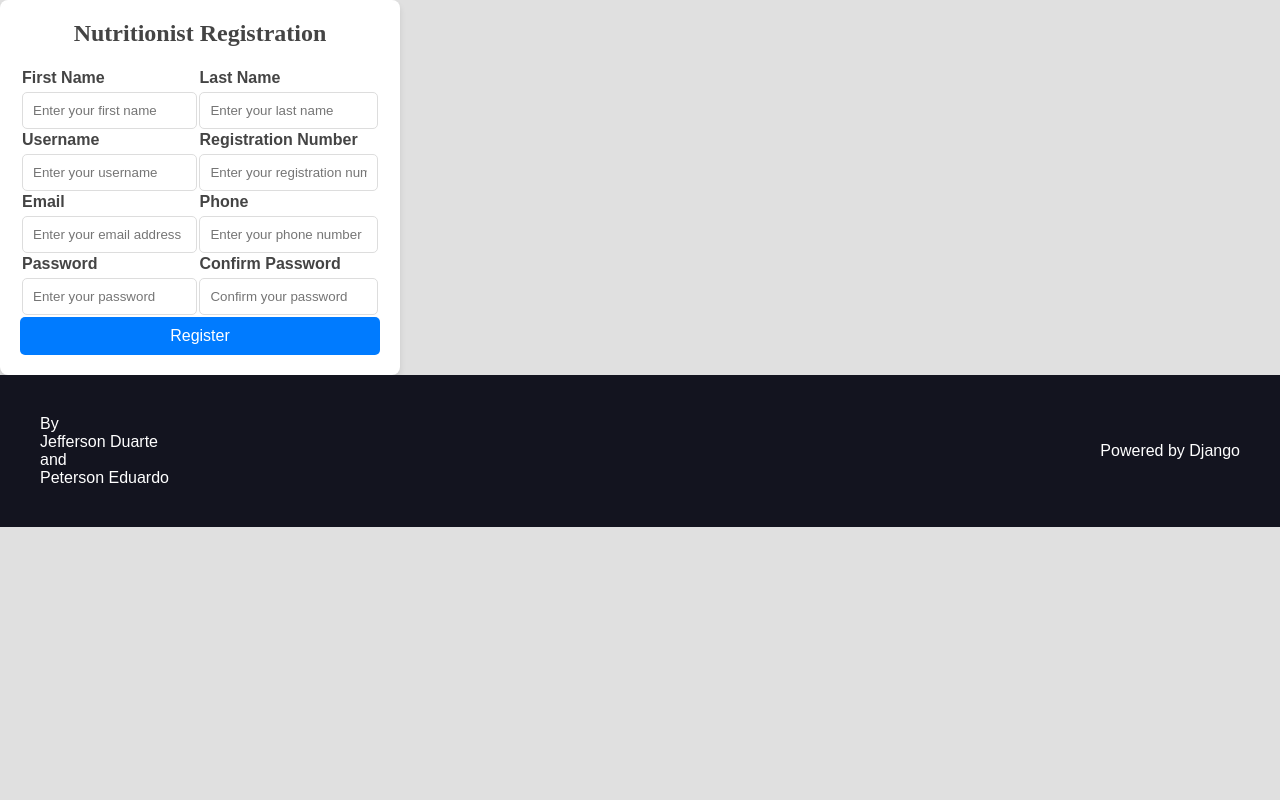
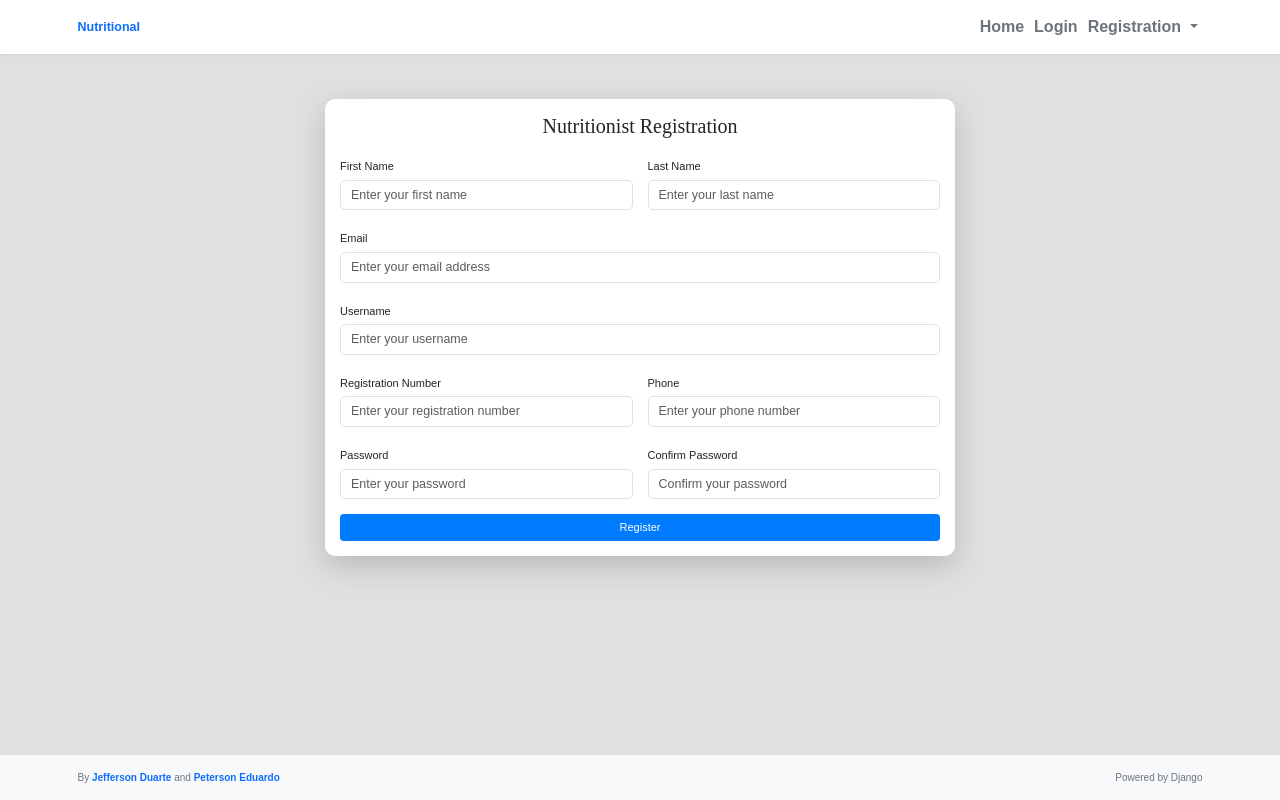
Before and after one commit to jefferson-duarte/Nutritional_Management_Project, a Django app: template authentication/templates/authentication/nutritionist_registration.html in a window 1280 px wide. Run offline with Django 5.2, Linux system fonts and the light colour scheme; the template is opened without the code that fills it, so the values that code supplies are empty.

Commit message:
Adjusted the layouts of the authentication

```diff
--- a/authentication/static/authentication/css/authentication.css
+++ b/authentication/static/authentication/css/authentication.css
@@ -1,43 +1,87 @@
+/* registration */
 .registration-form {
-  background: #fff;
+  max-width: 600px;
+  margin: 0 auto;
+}
+
+.card {
+  background-color: #fff;
+  border: none;
+}
+
+.btn-primary {
+  background-color: #007bff;
+  border: none;
+  transition: background-color 0.3s ease;
+}
+
+.btn-primary:hover {
+  background-color: #0056b3;
+}
+
+/* login */
+.login-form {
+  background: white;
+  border-radius: 8px;
   padding: 20px;
-  border-radius: 8px;
   box-shadow: 0 4px 6px rgba(0, 0, 0, 0.1);
   width: 100%;
-  max-width: 400px;
+  max-width: 400px; /* Adjusted max-width for larger screens */
+  margin: 0 auto; /* Center form horizontally */
 }
-.registration-form h2 {
+
+.login-form h2 {
   margin-bottom: 20px;
+  font-size: 2rem; /* Increased font size */
   text-align: center;
 }
+
 .form-group {
-  margin-bottom: 15px;
+  margin-bottom: 20px; /* Increased spacing for clarity */
 }
+
 .form-group label {
   display: block;
   margin-bottom: 5px;
+  font-size: 1rem; /* Increased font size */
   font-weight: bold;
 }
+
 .form-group input {
   width: 100%;
-  padding: 10px;
-  border: 1px solid #ddd;
-  border-radius: 5px;
+  padding: 12px; /* Increased padding for better usability */
+  border: 1px solid #ccc;
+  border-radius: 4px;
+  font-size: 1rem; /* Adjusted font size */
 }
-.form-group input:focus {
-  border-color: #007bff;
-  outline: none;
+
+.btn {
+  display: block;
+  width: 100%;
+  padding: 12px; /* Increased padding for a more prominent button */
+  background: #007BFF;
+  color: white;
+  border: none;
+  border-radius: 4px;
+  font-size: 1.1rem; /* Slightly larger font size for better visibility */
+  cursor: pointer;
+  margin-top: 15px;
 }
-.btn {
-  width: 100%;
-  padding: 10px;
-  background-color: #007bff;
-  color: #fff;
-  border: none;
-  border-radius: 5px;
-  cursor: pointer;
-  font-size: 16px;
+
+.btn:hover {
+  background: #0056b3;
 }
-.btn:hover {
-  background-color: #0056b3;
+
+.error-message {
+  color: red;
+  font-size: 1rem; /* Increased font size */
+  margin-top: 15px;
+  text-align: center;
 }
+
+/* Ensure the form is responsive */
+@media (max-width: 768px) {
+  .login-form {
+    width: 90%; /* Make form width responsive on smaller screens */
+  }
+}
--- a/authentication/templates/authentication/nutritionist_registration.html
+++ b/authentication/templates/authentication/nutritionist_registration.html
@@ -1,55 +1,57 @@
 {% extends "global/base.html" %}
 
+{% block title %}Nutritionist Registration{% endblock title %}
+
 {% block content %}
+<div class="container my-5">
+    <div class="card shadow-lg p-4 rounded-4">
+        <h2 class="text-center mb-4" style="font-size: 2rem;">Nutritionist Registration</h2>
+        <form class="registration-form" action="{% url 'register_nutritionist_api' %}" method="POST">
+            {% csrf_token %}
 
-    <form class="registration-form" action="{% url 'register_nutritionist_api' %}" method="POST">
-    {% csrf_token %}
+            <div class="row g-4">
+                <div class="col-md-6">
+                    <label for="first_name" class="form-label" style="font-size: 1.1rem;">First Name</label>
+                    <input type="text" id="first_name" name="user[first_name]" class="form-control form-control-lg" placeholder="Enter your first name" required>
+                </div>
+                <div class="col-md-6">
+                    <label for="last_name" class="form-label" style="font-size: 1.1rem;">Last Name</label>
+                    <input type="text" id="last_name" name="user[last_name]" class="form-control form-control-lg" placeholder="Enter your last name" required>
+                </div>
 
-    <h2>Nutritionist Registration</h2>
+                <div class="col-12">
+                    <label for="email" class="form-label" style="font-size: 1.1rem;">Email</label>
+                    <input type="email" id="email" name="user[email]" class="form-control form-control-lg" placeholder="Enter your email address" required>
+                </div>
 
-    <table>
-        <tr>
-            <td class="form-group">
-                <label for="first_name">First Name</label>
-                <input type="text" id="first_name" name="user[first_name]" placeholder="Enter your first name" required>
-            </td>
-            <td class="form-group">
-                <label for="last_name">Last Name</label>
-                <input type="text" id="last_name" name="user[last_name]" placeholder="Enter your last name" required>
-            </td>
-        </tr>
-        <tr>
-            <td class="form-group">
-                <label for="username">Username</label>
-                <input type="text" id="username" name="user[username]" placeholder="Enter your username" required>
-            </td>
-            <td class="form-group">
-                <label for="registration_number">Registration Number</label>
-                <input type="text" id="registration_number" name="registration_number" placeholder="Enter your registration number" required>
-            </td>
-        </tr>
-        <tr>
-            <td class="form-group">
-                <label for="email">Email</label>
-                <input type="email" id="email" name="user[email]" placeholder="Enter your email address" required>
-            </td>
-            <td class="form-group">
-                <label for="phone">Phone</label>
-                <input type="text" id="phone" name="phone" placeholder="Enter your phone number" required>
-            </td>
-        </tr>
-        <tr>
-            <td class="form-group">
-                <label for="password">Password</label>
-                <input type="password" id="password" name="user[password]" placeholder="Enter your password" required>
-            </td>
-            <td class="form-group">
-                <label for="confirm_password">Confirm Password</label>
-                <input type="password" id="confirm_password" name="user[confirm_password]" placeholder="Confirm your password" required>
-            </td>
-        </tr>
-    </table>
+                <div class="col-md-12">
+                    <label for="username" class="form-label" style="font-size: 1.1rem;">Username</label>
+                    <input type="text" id="username" name="user[username]" class="form-control form-control-lg" placeholder="Enter your username" required>
+                </div>
+                <div class="col-md-6">
+                    <label for="registration_number" class="form-label" style="font-size: 1.1rem;">Registration Number</label>
+                    <input type="text" id="registration_number" name="registration_number" class="form-control form-control-lg" placeholder="Enter your registration number" required>
+                </div>
 
-    <button type="submit" class="btn">Register</button>
-</form>
+                <div class="col-md-6">
+                    <label for="phone" class="form-label" style="font-size: 1.1rem;">Phone</label>
+                    <input type="text" id="phone" name="phone" class="form-control form-control-lg" placeholder="Enter your phone number" required>
+                </div>
+
+                <div class="col-md-6">
+                    <label for="password" class="form-label" style="font-size: 1.1rem;">Password</label>
+                    <input type="password" id="password" name="user[password]" class="form-control form-control-lg" placeholder="Enter your password" required>
+                </div>
+                <div class="col-md-6">
+                    <label for="confirm_password" class="form-label" style="font-size: 1.1rem;">Confirm Password</label>
+                    <input type="password" id="confirm_password" name="user[confirm_password]" class="form-control form-control-lg" placeholder="Confirm your password" required>
+                </div>
+            </div>
+
+            <div class="text-center mt-4">
+                <button type="submit" class="btn btn-primary px-5 py-2" style="font-size: 1.1rem;">Register</button>
+            </div>
+        </form>
+    </div>
+</div>
 {% endblock content %}
--- a/authentication/urls.py
+++ b/authentication/urls.py
@@ -21,7 +21,9 @@ urlpatterns = [
 ]
 
 urlpatterns += [
+    path('', views.home, name='home'),
     path('login/', views.login, name='login'),
+    path('dashboard/', views.dashboard, name='dashboard'),
     path('register/nutritionist/', views.register_nutritionist, name='register_nutritionist'),  # noqa: E501
     path('register/customer/', views.register_customer, name='register_customer'),  # noqa: E501
 ]
--- a/base_static/global/css/styles.css
+++ b/base_static/global/css/styles.css
@@ -48,6 +48,10 @@
   box-sizing: border-box;
 }
 
+html, body {
+  height: 100%;
+}
+
 html {
   font-size: 62.5%;
 }
@@ -57,27 +61,59 @@ body {
   font-family: var(--font-primary);
   background: var(--color-gray-1);
   color: var(--color-dark-text);
+  display: flex;
+  flex-direction: column;
+  margin: 0;
 }
 
 h1, h2, h3, h4, h5, h6 {
   font-family: var(--font-headings);
 }
 
-.main-footer {
-  display: flex;
-  align-items: center;
-  justify-content: space-between;
-  background: var(--color-primary-dark);
-  color: var(--color-white);
-  padding: var(--spacing-gutter-large);
+.main-content-container {
+  max-width: 1230px;
+  margin: 0 auto;
+  padding: 15px;
+  flex: 1;
 }
 
-.main-footer a {
-  color: var(--color-white);
-  text-decoration: none;
-  transition: all 300ms ease-in-out;
+@media (max-width: 768px) {
+  .main-content-container {
+    padding: 10px;
+  }
 }
 
-.main-footer a:hover {
-  filter: brightness(.8);
+@media (max-width: 480px) {
+  .main-content-container {
+    padding: 8px;
+  }
 }
+
+.main-footer {
+  background-color: #f8f9fa;
+  border-top: 1px solid #dee2e6;
+  margin-top: auto;
+  padding: 20px;
+  text-align: center;
+  font-size: 1rem;
+}
+
+.main-footer .developer p {
+  color: #6c757d;
+  margin: 0;
+}
+
+.main-footer .powered a {
+  color: #6c757d;
+  transition: color 0.3s ease;
+}
+
+.main-footer .powered a:hover {
+  color: #007bff;
+}
+
+@media (max-width: 768px) {
+  .main-footer {
+    text-align: center;
+  }
+}
--- a/base_templates/global/base.html
+++ b/base_templates/global/base.html
@@ -3,16 +3,22 @@
 <!DOCTYPE html>
 <html lang="en">
 <head>
+  <link href="https://cdn.jsdelivr.net/npm/bootstrap@5.3.3/dist/css/bootstrap.min.css" rel="stylesheet">
+
   {% include "global/partials/_head.html" %}
   <title>{% block title %}{% endblock title %} - Nutritional</title>
 </head>
 
 <body>
+  {% include "global/partials/_navbar.html" %}
   <main class="main-content-container">
     {% block content %}{% endblock content %}
   </main>
 
   {% include "global/partials/_footer.html" %}
 
+  <script src="https://cdn.jsdelivr.net/npm/@popperjs/core@2.11.8/dist/umd/popper.min.js"></script>
+  <script src="https://cdn.jsdelivr.net/npm/bootstrap@5.3.3/dist/js/bootstrap.min.js"></script>
+
 </body>
 </html>
--- a/base_templates/global/partials/_footer.html
+++ b/base_templates/global/partials/_footer.html
@@ -1,12 +1,23 @@
-<footer class="main-footer">
-  <div class="developer">
-    <p>By </p>
-    <a href="https://www.linkedin.com/in/jefferson-silva-duarte" target="_blank" rel="noreferrer noopener">Jefferson Duarte</a>
-    <p>and</p>
-    <p>Peterson Eduardo</p>
-  </div>
+<footer class="main-footer bg-light py-4">
+  <div class="container d-flex flex-column flex-md-row justify-content-between align-items-center text-center text-md-start">
+    <!-- Desenvolvedores -->
+    <div class="developer">
+      <p class="mb-0">
+        By
+        <a href="/" class="text-decoration-none fw-bold text-primary" target="_blank" rel="noreferrer noopener">Jefferson Duarte</a>
+        and
+        <span class="fw-bold text-primary">Peterson Eduardo</span>
+      </p>
+    </div>
 
-  <div class="powered">
-    <a href="https://www.djangoproject.com/" target="_blank" rel="noreferrer noopener">Powered by Django</a>
+    <!-- Powered by Django -->
+    <div class="powered mt-3 mt-md-0">
+      <a href="https://www.djangoproject.com/"
+        class="text-decoration-none fw-medium text-secondary"
+        target="_blank"
+        rel="noreferrer noopener">
+        Powered by Django
+      </a>
+    </div>
   </div>
 </footer>
--- /dev/null
+++ b/base_templates/global/partials/_navbar.html
@@ -0,0 +1,54 @@
+<nav class="navbar navbar-expand-lg navbar-light bg-white shadow-sm py-3">
+  <div class="container">
+    <a class="navbar-brand fw-bold text-primary" href="#">
+      {% comment %} <img src="{% static 'logo.png' %}" alt="Logo" height="30" class="me-2"> {% endcomment %}
+      Nutritional
+    </a>
+
+    <button
+      class="navbar-toggler"
+      type="button"
+      data-bs-toggle="collapse"
+      data-bs-target="#navbarNavDropdown"
+      aria-controls="navbarNavDropdown"
+      aria-expanded="false"
+      aria-label="Toggle navigation">
+      <span class="navbar-toggler-icon"></span>
+    </button>
+
+    <div class="collapse navbar-collapse" id="navbarNavDropdown">
+      <ul class="navbar-nav ms-auto">
+        <li class="nav-item">
+          <a class="nav-link text-secondary fw-semibold" href="/">Home</a>
+        </li>
+
+        <li class="nav-item">
+          <a class="nav-link text-secondary fw-semibold" href="{% url 'login' %}">Login</a>
+        </li>
+
+        <li class="nav-item dropdown">
+          <a
+            class="nav-link dropdown-toggle text-secondary fw-semibold"
+            href="#"
+            role="button"
+            data-bs-toggle="dropdown"
+            aria-expanded="false">
+            Registration
+          </a>
+          <ul class="dropdown-menu border-0 shadow-sm">
+            <li>
+              <a class="dropdown-item text-secondary fw-medium" href="{% url 'register_nutritionist' %}">
+                Nutritionist Registration
+              </a>
+            </li>
+            <li>
+              <a class="dropdown-item text-secondary fw-medium" href="{% url 'register_customer' %}">
+                Customer Registration
+              </a>
+            </li>
+          </ul>
+        </li>
+      </ul>
+    </div>
+  </div>
+</nav>
--- a/core/urls.py
+++ b/core/urls.py
@@ -1,7 +1,7 @@
 from django.contrib import admin
-from django.urls import path, include
+from django.urls import include, path
 
 urlpatterns = [
     path('admin/', admin.site.urls),
-    path('auth/', include('authentication.urls')),
+    path('', include('authentication.urls')),
 ]
```
Also changed, not shown: authentication/templates/authentication/customer_registration.html (+44 -43 lines), authentication/templates/authentication/dashboard.html (added, +8 -0 lines), authentication/templates/authentication/home.html (added, +8 -0 lines), authentication/templates/authentication/login.html (+69 -1 lines), authentication/views.py (+8 -0 lines).
